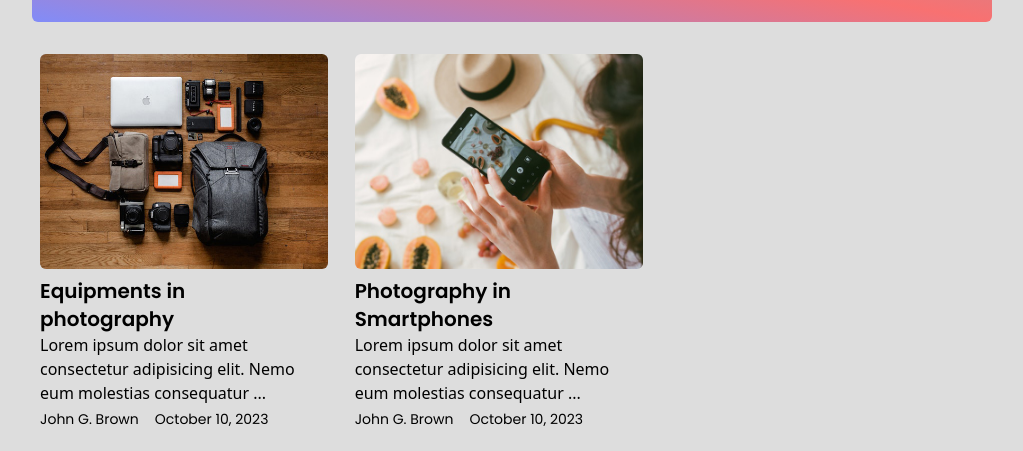
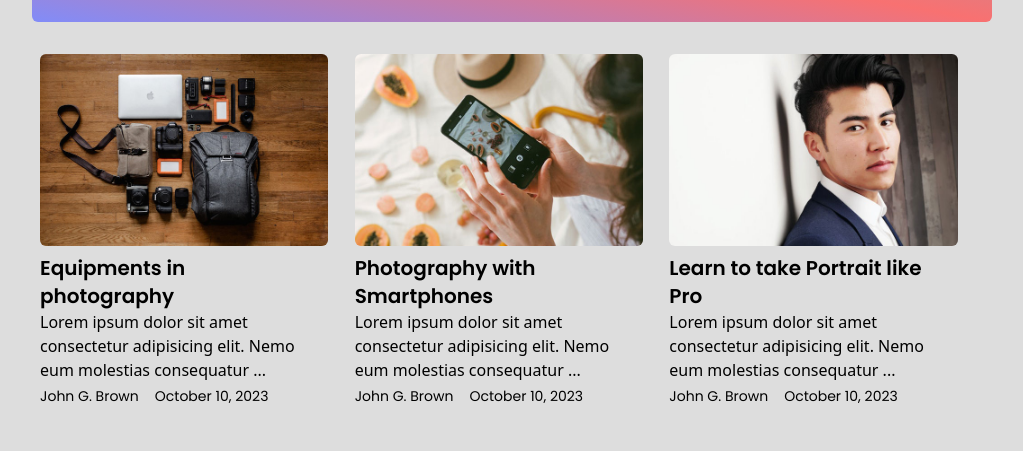
Before and after one commit to Hasanain-Jaafar/Pixelgraphy, a website: page dist/blogs.html in a window 1280 px wide. Shown: the part 254-705 px from the top of the page, without its empty margins (128-1151 px from the left). Drawn offline with Linux system fonts and the light colour scheme.

Commit message:
update blog page

```diff
--- a/dist/blogs.html
+++ b/dist/blogs.html
@@ -112,11 +112,11 @@
     </section>
   </header>
   <main class="w-11/12 mb-4 grid grid-cols-1 px-2 mx-auto md:grid-cols-3 lg:w-9/12">
-    <!-- >> first Blog -->
+    <!-- first Blog -->
     <a href="./Blogs/blog001.html">
       <section class="w-full  flex flex-col mb-4 items-center lg:w-fit lg:items-start">
-        <div class="w-11/12 h-[215px] flex">
-          <img src="/dist/img/Blogs/photgraphy-equipment.jpg" class="object-contain rounded-md lg:object-cover " alt="">
+        <div class="w-11/12 h-[215px] flex md:h-auto">
+          <img src="/dist/img/Blogs/blog001.jpg" class="object-contain rounded-md lg:object-cover " alt="">
         </div>
         <div class="w-10/12 pt-2">
           <h1 class="text-xl font-Poppins font-semibold">Equipments in photography</h1>
@@ -128,16 +128,16 @@
         </div>
       </section>
     </a>
-    <!-- >> End first Blog -->
+    <!-- End first Blog -->
     <!--  -->
-    <!-- >> first Blog -->
+    <!-- Seconed Blog Start -->
     <a href="">
       <section class="w-full  flex flex-col mb-4 items-center  lg:w-fit lg:items-start">
-        <div class="w-11/12 h-[215px] flex">
-          <img src="/dist/img/Blogs/blog1.jpg" class="object-contain rounded-md lg:object-cover" alt="">
+        <div class="w-11/12 h-[215px] flex md:h-auto">
+          <img src="/dist/img/Blogs/blog002.jpg" class="object-contain rounded-md lg:object-cover" alt="">
         </div>
         <div class="w-10/12 pt-2">
-          <h1 class="text-xl font-Poppins font-semibold">Photography in Smartphones</h1>
+          <h1 class="text-xl font-Poppins font-semibold">Photography with Smartphones</h1>
           <p>Lorem ipsum dolor sit amet consectetur adipisicing elit. Nemo eum molestias consequatur ...</p>
         </div>
         <div class="w-10/12 pt-1 flex gap-4 items-start font-Poppins text-sm">
@@ -146,6 +146,26 @@
         </div>
       </section>
     </a>
+    <!-- End Seconed Blog -->
+    <!--  -->
+     <!-- Third Blog Start -->
+     <a href="">
+      <section class="w-full  flex flex-col mb-4 items-center  lg:w-fit lg:items-start">
+        <div class="w-11/12 h-[215px] flex md:h-auto">
+          <img src="/dist/img/Blogs/blog003.jpg" class="object-contain rounded-md lg:object-cover" alt="">
+        </div>
+        <div class="w-10/12 pt-2">
+          <h1 class="text-xl font-Poppins font-semibold">Learn to take Portrait like Pro</h1>
+          <p>Lorem ipsum dolor sit amet consectetur adipisicing elit. Nemo eum molestias consequatur ...</p>
+        </div>
+        <div class="w-10/12 pt-1 flex gap-4 items-start font-Poppins text-sm">
+          <p>John G. Brown</p>
+          <p> October 10, 2023</p>
+        </div>
+      </section>
+    </a>
+    <!-- End Third Blog -->
+
   </main>
 
   <footer class="mt-auto mx-auto flex w-full flex-col lg:w-3/4">
```
Also changed, not shown: dist/Blogs/blog001.html (+59 -5 lines), dist/img/Blogs/blog001.jpg (renamed from dist/img/Blogs/photgraphy-equipment.jpg), dist/img/Blogs/blog002.jpg (added), dist/img/Blogs/blog003.jpg (added), dist/img/Blogs/blog1.jpg (deleted), dist/style.css.
